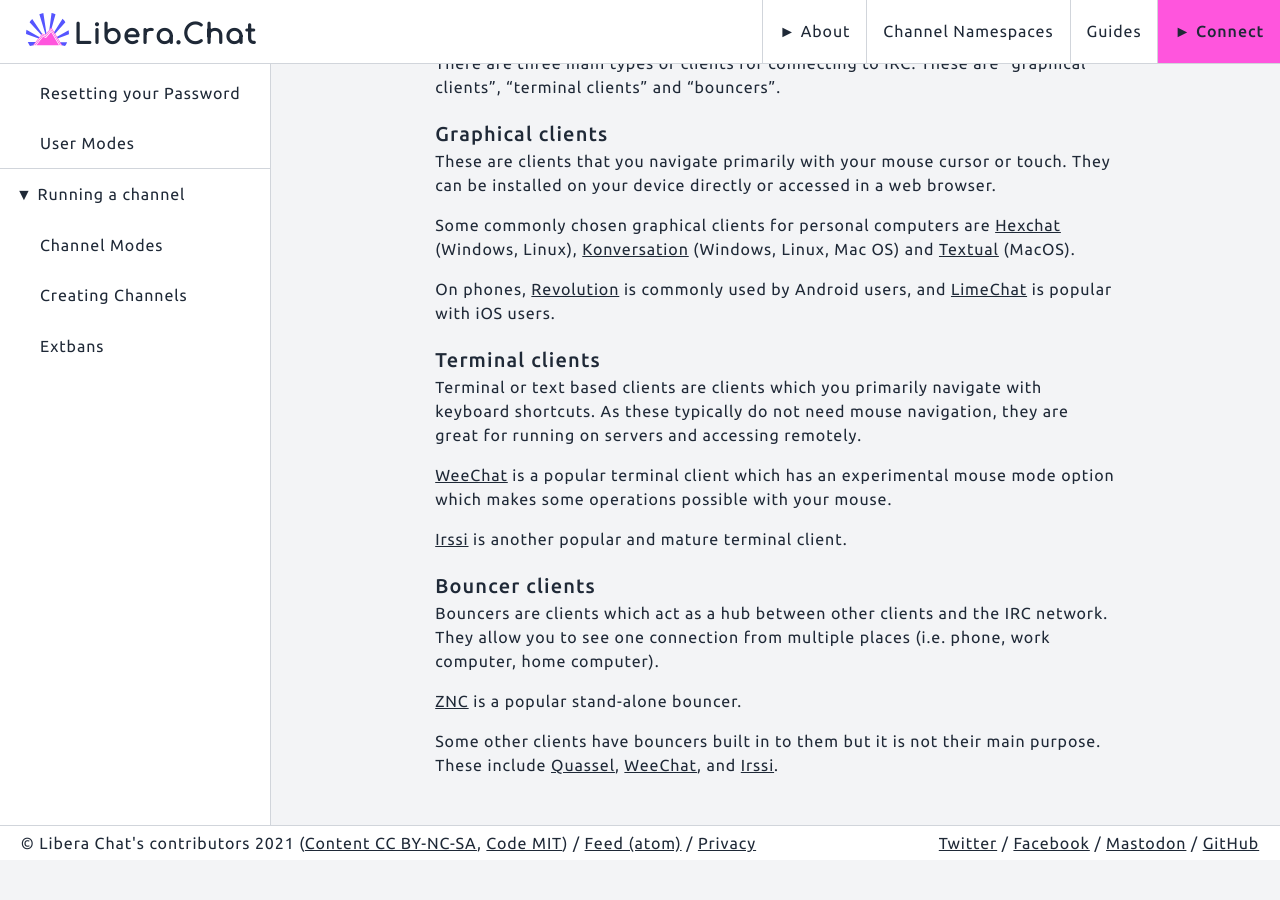
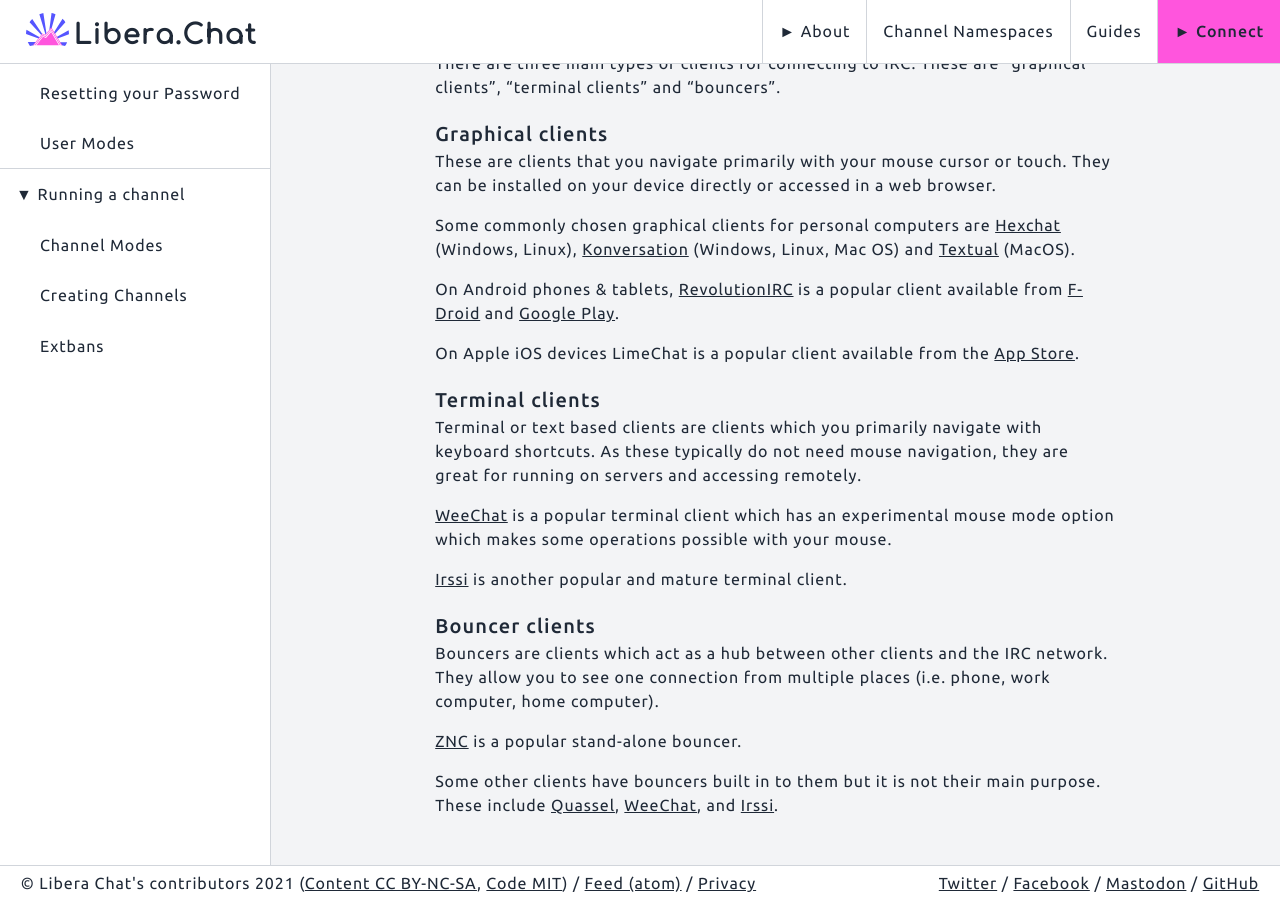
Before and after one commit to Libera-Chat/libera-chat.github.io, a Jekyll site: the page built from content/_guides/clients.md, in a window 1280 px wide and 900 px high, scrolled down 563 px. Built offline with Jekyll 4.4.1, drawn with Linux system fonts in a browser that asks for light colours; before the commit the page ends 1423 px from its top, so only the background shows below that.

Commit message:
Update name and links for RevolutionIRC (#43)
Co-authored-by: Martin Kealey <martin@kurahaupo.gen.nz>
Co-authored-by: Svante Bengtson <svante.b37@gmail.com>

```diff
--- a/content/_guides/clients.md
+++ b/content/_guides/clients.md
@@ -39,11 +39,13 @@
 [Konversation](https://konversation.kde.org/) (Windows, Linux, Mac OS) and
 [Textual](https://www.codeux.com/textual/) (MacOS).
 
-On phones,
-[Revolution](https://play.google.com/store/apps/details?id=io.mrarm.irc) is
-commonly used by Android users, and
-[LimeChat](https://apps.apple.com/ch/app/limechat-irc-client/id298766460) is
-popular with iOS users.
+On Android phones & tablets,
+[RevolutionIRC](https://github.com/MCMrARM/revolution-irc) is a popular client
+available from [F-Droid](https://f-droid.org/packages/io.mrarm.irc/) and
+[Google Play](https://play.google.com/store/apps/details?id=io.mrarm.irc).
+
+On Apple iOS devices LimeChat is a popular client available from the
+[App Store](https://apps.apple.com/app/limechat-irc-client/id298766460).
 
 ### Terminal clients
 
```
